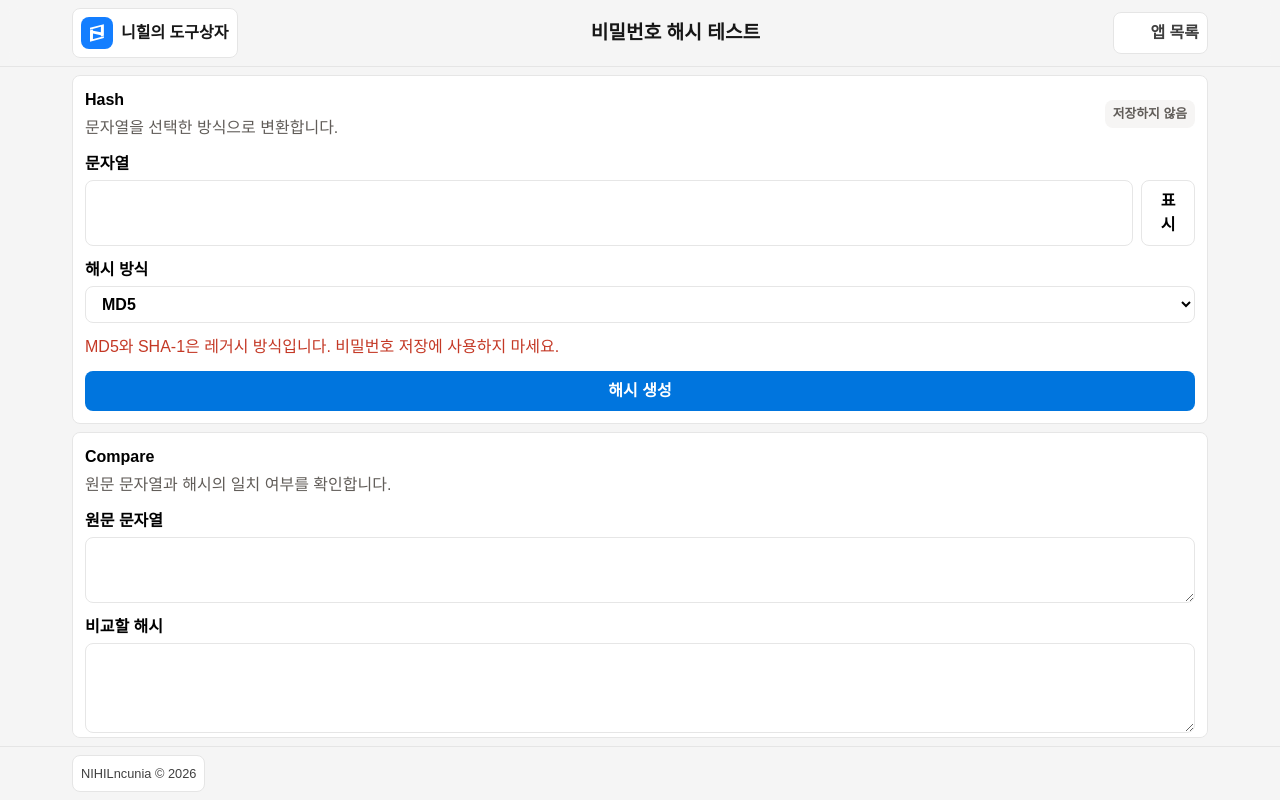
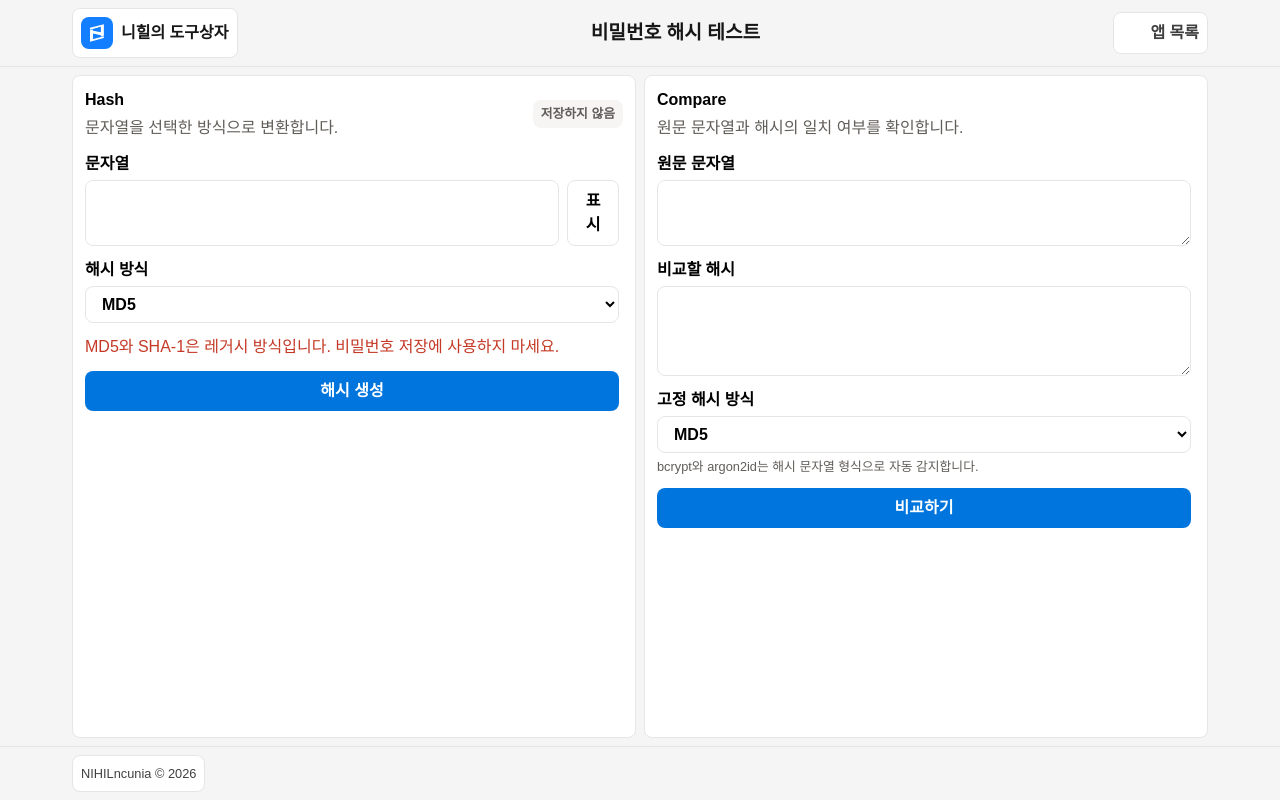
Before and after one commit to nihilapp/nihil-tools, a Nuxt app: page /apps/password-hash-tester in a window 1280 px wide. Built offline with nearby package versions, Linux system fonts and the light colour scheme; some icons are missing.

Commit message:
2026 0815 [refactor]: 해시 도구 좌우 패널 레이아웃 적용

```diff
--- a/app/components/passwordHashTester/PasswordHashTester.vue
+++ b/app/components/passwordHashTester/PasswordHashTester.vue
@@ -11,7 +11,7 @@ import type { CompareResult, HashResult, PasswordHashAlgorithm } from '~/types/p
 import { cn } from '~/utils/cn';
 
 const cssVariants = cva([
-  'flex h-full min-h-0 flex-col gap-2 overflow-hidden',
+  'flex h-full min-h-0 gap-2 overflow-hidden',
 ], {
   variants: {},
   compoundVariants: [
@@ -136,14 +136,16 @@ async function onCopyHash() {
 
 <template>
   <UiPanelDivider
-    direction="column"
+    data-testid="hash-tester-layout"
+    direction="row"
     gap="sm"
     :class="cn([
       cssVariants({}),
+      'max-md:flex-col',
     ])"
   >
     <UiPanel
-      :width="0"
+      class="flex min-h-0 flex-col overflow-hidden"
       background="surface"
     >
       <div class="flex items-center justify-between gap-2">
@@ -154,6 +156,10 @@ async function onCopyHash() {
         <span class="rounded-2 bg-canvas-soft px-2 py-1 text-xs font-700 text-ink-muted">저장하지 않음</span>
       </div>
 
+      <div
+        data-testid="hash-panel-content"
+        class="min-h-0 flex-1 overflow-y-auto pr-1"
+      >
         <form
           data-testid="hash-form"
           class="mt-3 grid gap-3"
@@ -313,10 +319,11 @@ async function onCopyHash() {
             class="mt-1 text-xs text-ink-muted"
           >{{ hashSummary }}</p>
         </div>
+      </div>
     </UiPanel>
 
     <UiPanel
-      class="min-h-0 overflow-y-auto"
+      class="flex min-h-0 flex-col overflow-hidden"
       background="surface"
     >
       <div>
@@ -324,6 +331,10 @@ async function onCopyHash() {
         <p class="mt-1 text-sm text-ink-muted">원문 문자열과 해시의 일치 여부를 확인합니다.</p>
       </div>
 
+      <div
+        data-testid="compare-panel-content"
+        class="min-h-0 flex-1 overflow-y-auto pr-1"
+      >
         <form
           data-testid="compare-form"
           class="mt-3 grid gap-3"
@@ -379,6 +390,7 @@ async function onCopyHash() {
               : 'bg-danger/10 text-danger',
           ])"
         >{{ compareResult.matched ? '일치' : '불일치' }}</p>
+      </div>
     </UiPanel>
   </UiPanelDivider>
 </template>
```
Also changed, not shown: 1 other file (tests, documents, lock files or other folders). Lines whose indentation alone changed are shown as unchanged.
